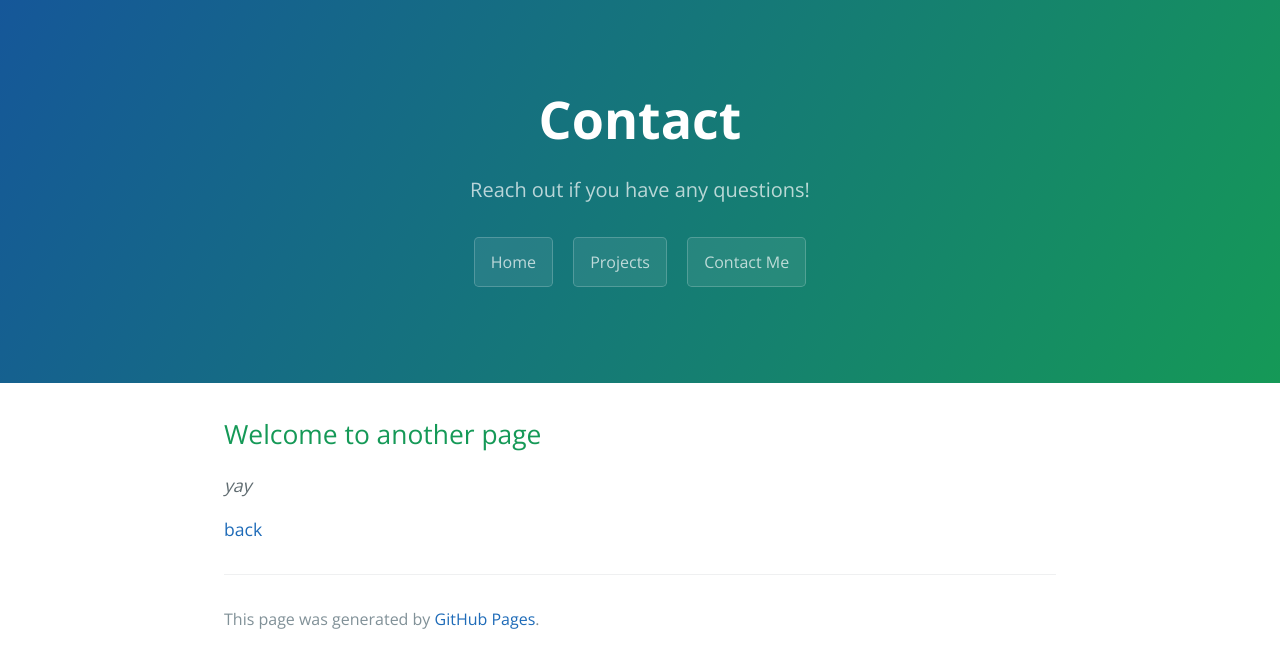
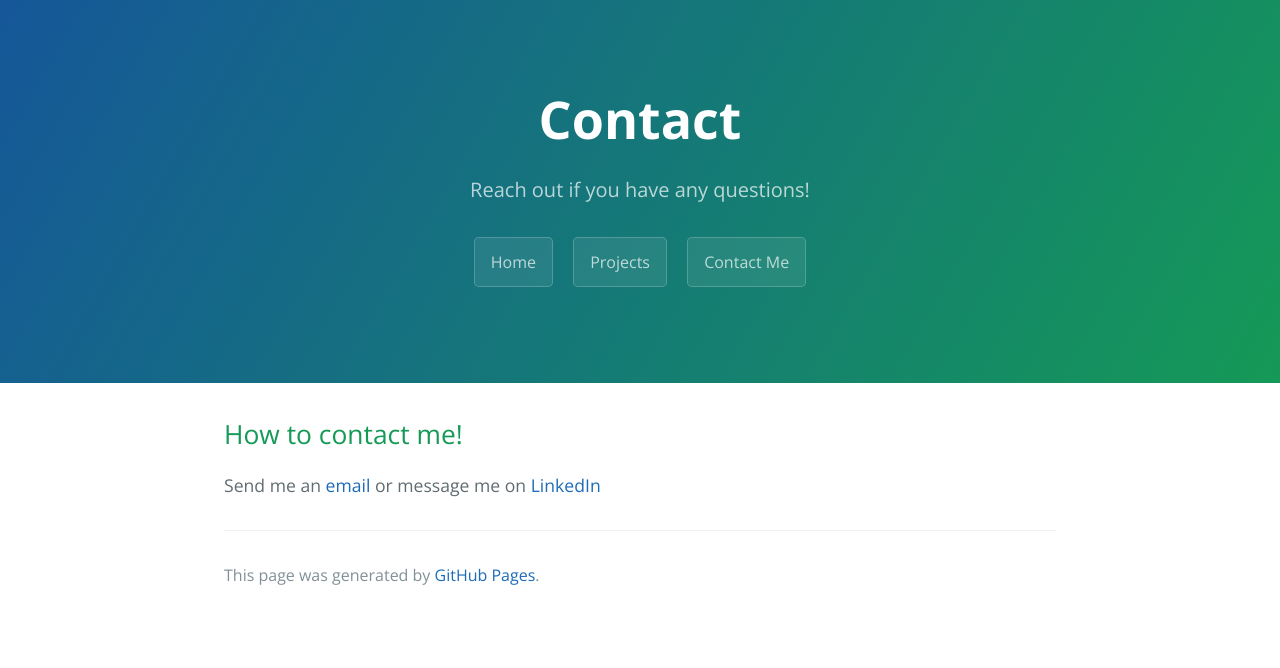
Before and after one commit to arelakaunu/arelakaunu.github.io, a Jekyll site: the page built from contact.md, in a window 1280 px wide. Shown: the top 668 px of the page. Built offline with Jekyll 4.4.1, drawn with Linux system fonts in a browser that asks for light colours.

Commit message:
Update contact.md

```diff
--- a/contact.md
+++ b/contact.md
@@ -4,8 +4,6 @@ title: Contact
 description: Reach out if you have any questions!
 ---
 
-## Welcome to another page
+## How to contact me!
 
-_yay_
-
-[back](./)
+Send me an [email](mailto:YourEmailAddress@example.com) or message me on [LinkedIn](https://www.linkedin.com/in/arel-akaunu)
```
